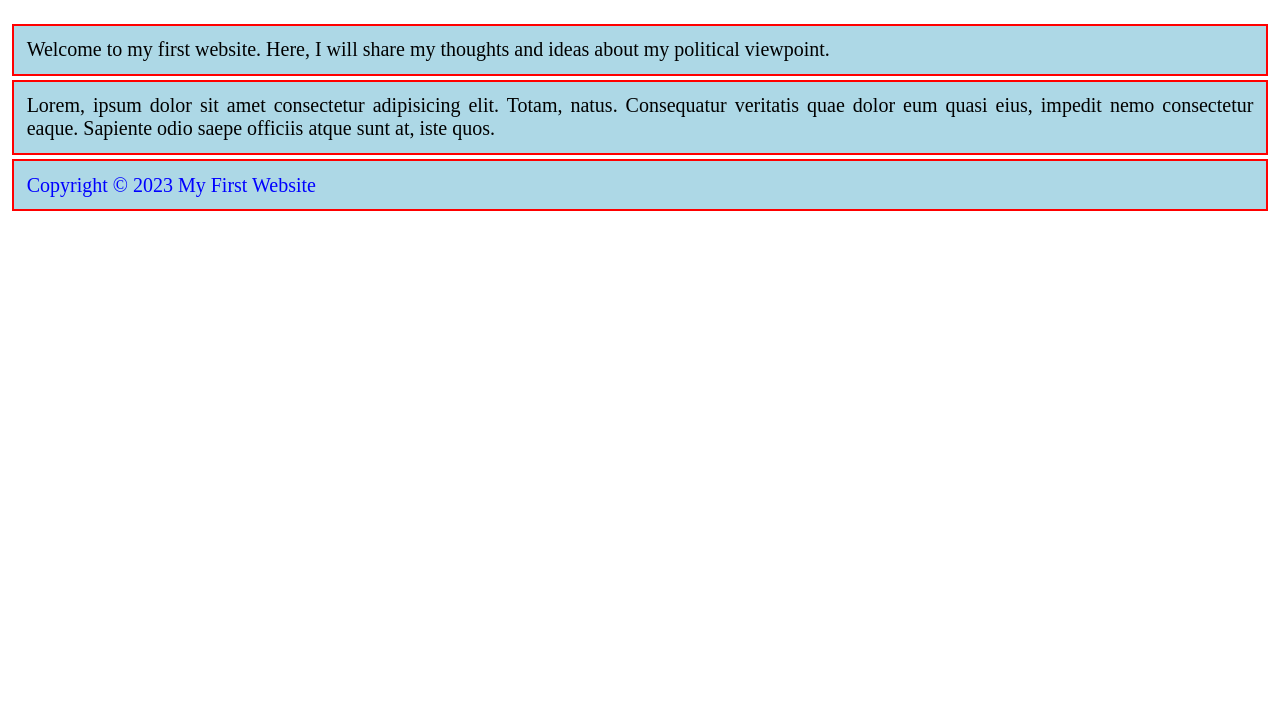
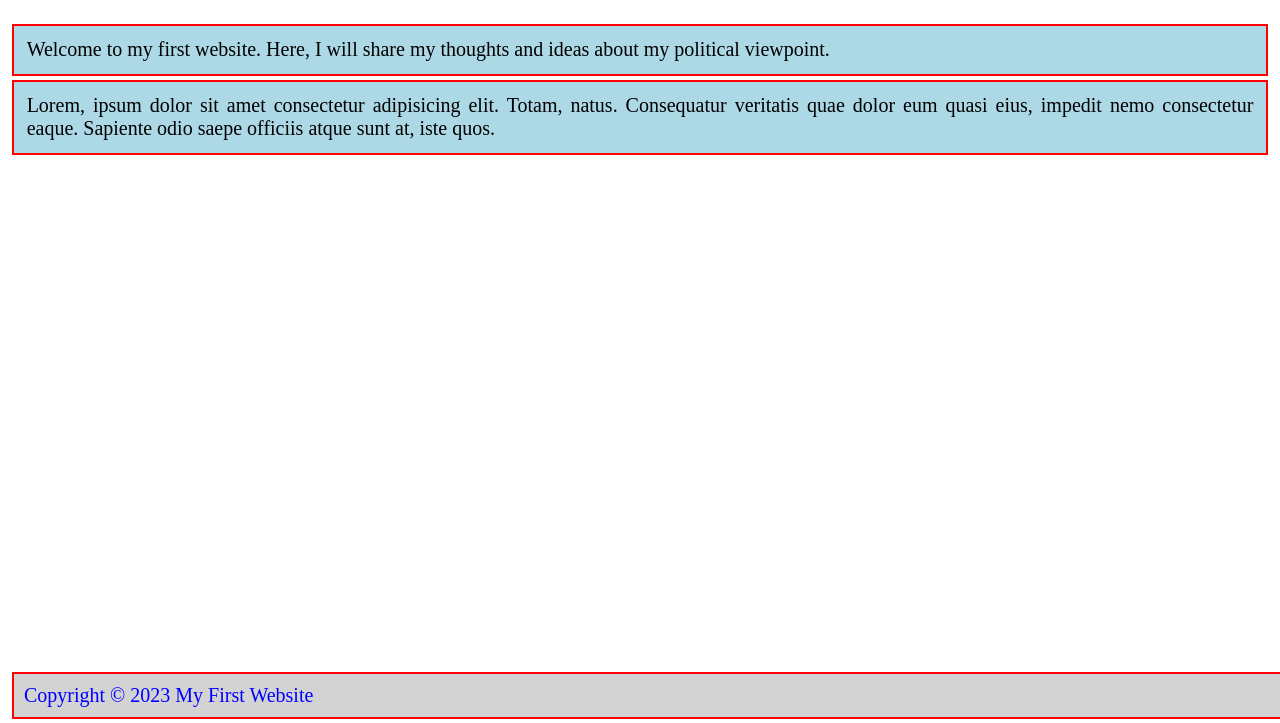
Before and after one commit to Shanto-442/first-website, a plain HTML site: page index.html in a window 1280 px wide. Shown: the part 77-800 px from the top of the page. Drawn offline with Linux system fonts and the light colour scheme.

Commit message:
footer change

```diff
--- a/css/style.css
+++ b/css/style.css
@@ -18,3 +18,10 @@ p{
     text-align: center;
     font-size: 16px;
 }
+.footer-down{
+    position: fixed;
+    bottom: 0;
+    width: 100%;
+    background-color: lightgray;
+    padding: 10px;
+}
--- a/index.html
+++ b/index.html
@@ -21,7 +21,7 @@
 
     </div>
     <div id="footer">
-        <p>Copyright © 2023 My First Website</p>
+        <p class="footer-down">Copyright © 2023 My First Website</p>
     </div>
 </body>
 </html>
```
